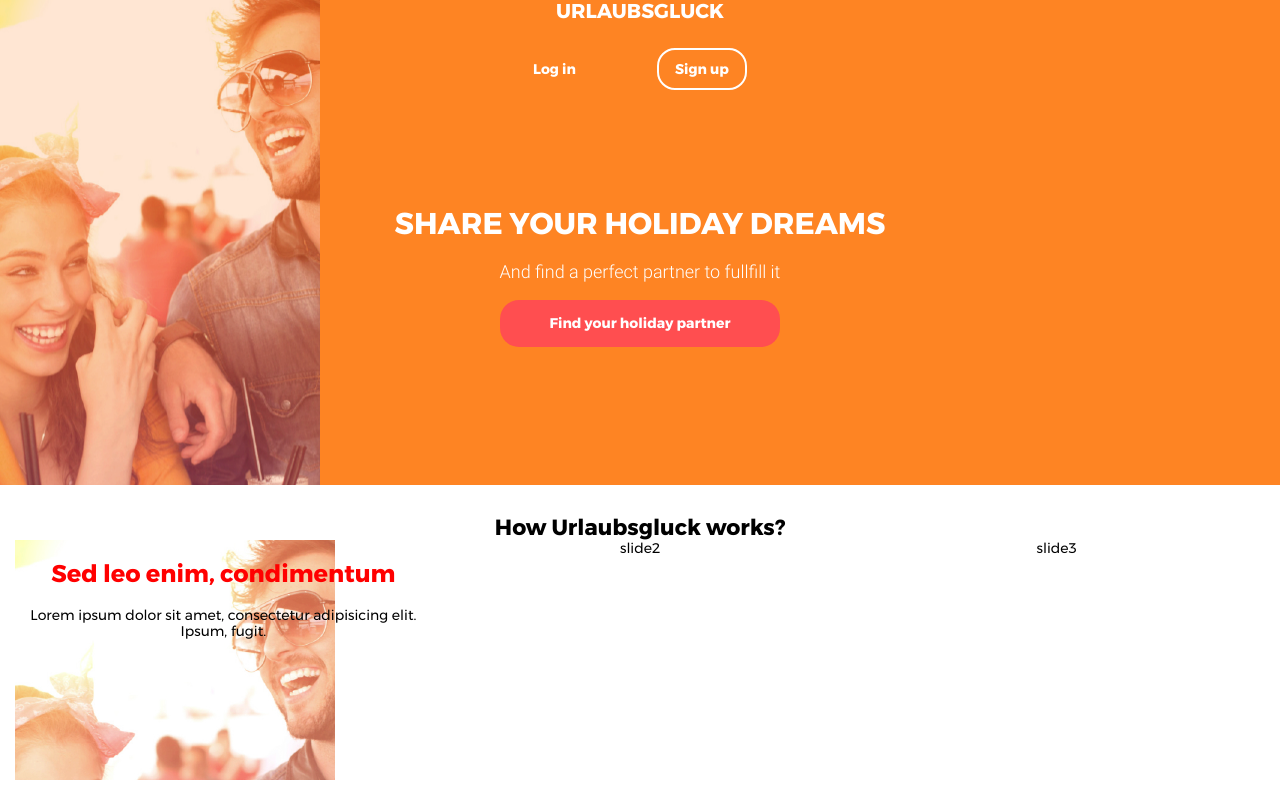
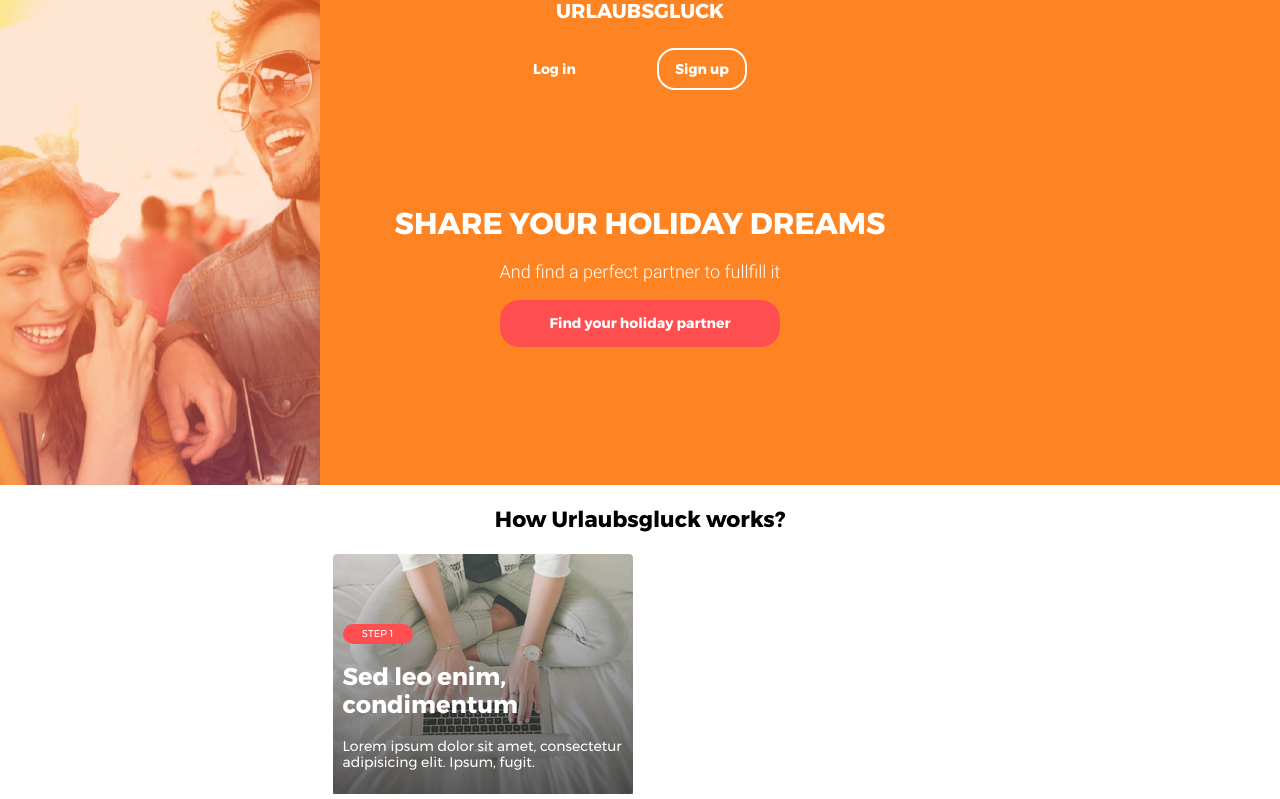
Before and after one commit to ilyamakey/urla, a website built with webpack: page index.html in a window 1280 px wide. Shown: the top 799 px of the page. Built offline with nearby package versions, Linux system fonts and the light colour scheme.

Commit message:
fix grid

```diff
--- a/index.html
+++ b/index.html
@@ -32,19 +32,20 @@
     </div>
   </header>
   <main class="container-fluid">
-    <article class="slides">
-      <div class="row center-xs">
-        <h3>How Urlaubsgluck works?</h3>
+    <div class="row center-xs">
+      <div class="col-xs-12">
+        <h3 class="slides__header">How Urlaubsgluck works?</h3>
       </div>
-      <section class="slider row center-xs">
-        <div class="slider__slide slider__slide--img1 col-xs-12 col-lg-4">
-          <h2 class="slider__heading">Sed leo enim, condimentum</h2>
-          <p class="slider__paragraph">Lorem ipsum dolor sit amet, consectetur adipisicing elit. Ipsum, fugit.</p>
-       </div>
-        <div class="slider__slide col-xs-12 col-lg-4">slide2</div>
-        <div class="slider__slide col-xs-12 col-lg-4">slide3</div>
-      </section>
-    </article>
+    </div>
+    <section class="slider row center-xs">
+      <div class="col-xs-12 col-sm-6">
+        <div class="slider__slide slider__slide--img1">
+          <div class="slider__slide__label">step 1</div>
+          <h2 class="slider__slide__heading">Sed leo enim, condimentum</h2>
+          <p class="slider__slide__paragraph">Lorem ipsum dolor sit amet, consectetur adipisicing elit. Ipsum, fugit.</p>
+        </div>
+      </div>
+    </section>
     <article class="partner">
       <div class="row center-xs">
         <h3>Meet a partner for your best holiday</h3>
--- a/src/style/_variables.sass
+++ b/src/style/_variables.sass
@@ -4,4 +4,5 @@ $black: #000
 $grey: #CBCBCB
 $orange: #FE8423
 // fonts
-$main-size: 1.4rem
+$font-base: 10px
+$font-main: 1.4rem
--- a/src/style/components/_btn.sass
+++ b/src/style/components/_btn.sass
@@ -6,4 +6,4 @@
   padding: 15px 50px
   font-family: Mont
   font-weight: bold
-  font-size: $main-size
+  font-size: $font-main
--- a/src/style/components/_slider.sass
+++ b/src/style/components/_slider.sass
@@ -1,8 +1,25 @@
 .slider
+  color: $white
   &__slide
-    width: 300px
+    box-sizing: border-box
+    display: flex
+    flex-direction: column
+    justify-content: flex-end
+    max-width: 300px
     height: 240px
+    padding: 10px
+    text-align: left
     &--img1
-      background: url(/src/pics/bg-header-mob.png) no-repeat
-  &__heading
-    color: red
+      background: linear-gradient(to top, rgba(0, 0, 0, 0.6) 0%, rgba(0, 0, 0, 0) 100%), url(/src/pics/slide-pc-mob.png) no-repeat
+    &__label
+      display: flex
+      align-items: center
+      justify-content: center
+      width: 70px
+      height: 20px
+      border-radius: 10px
+      background-color: $pink
+      font-size: $font-base
+      text-transform: uppercase
+    &__heading
+      margin-bottom: 5px
--- a/src/style/components/_slides.sass
+++ b/src/style/components/_slides.sass
@@ -1,3 +1,3 @@
 .slides
   h3
-    margin: 30px auto 0
+    margin: 30px 0 0 0
--- a/src/style/main.sass
+++ b/src/style/main.sass
@@ -4,12 +4,12 @@
 @import font
 
 html
-  font-size: 10px
+  font-size: $font-base
 
 body
   font-family: Mont
   font-weight: normal
-  font-size: $main-size
+  font-size: $font-main
 
 h1
   font-size: 3rem
```
Also changed, not shown: src/pics/slide-pc-mob.png (added).
